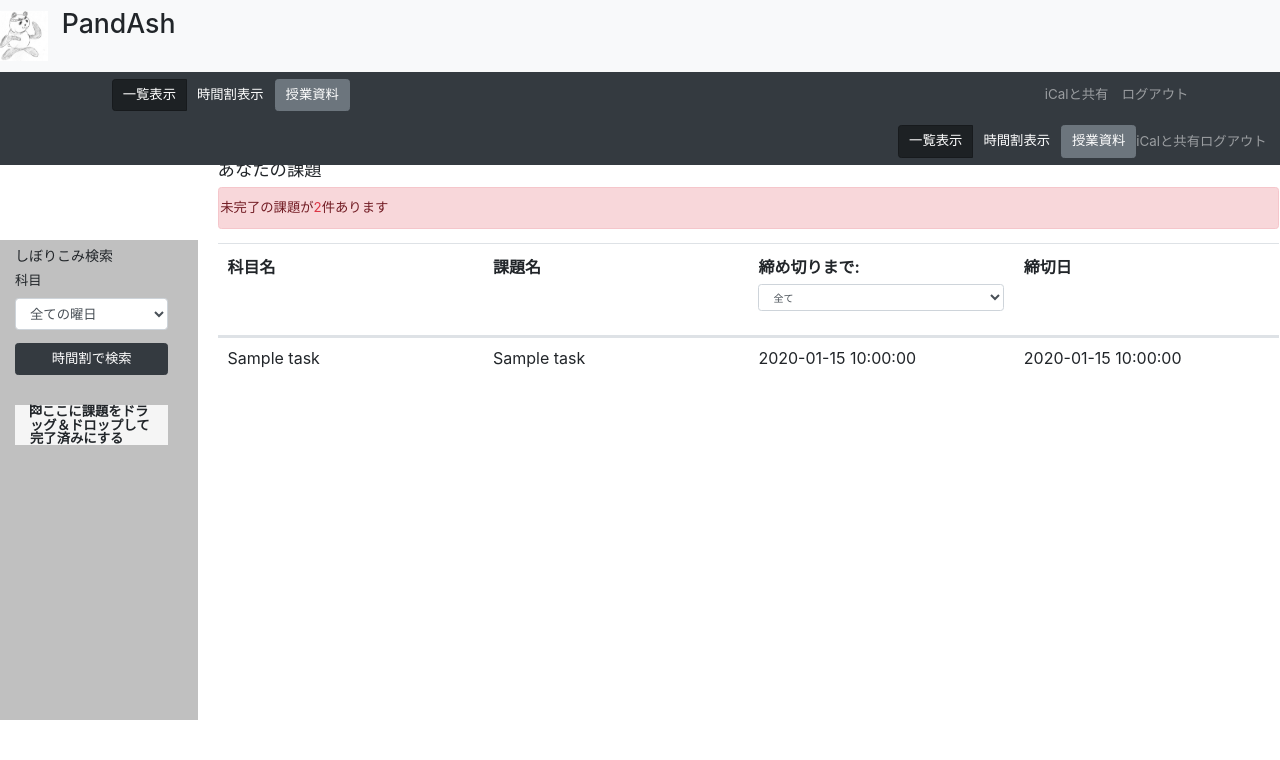
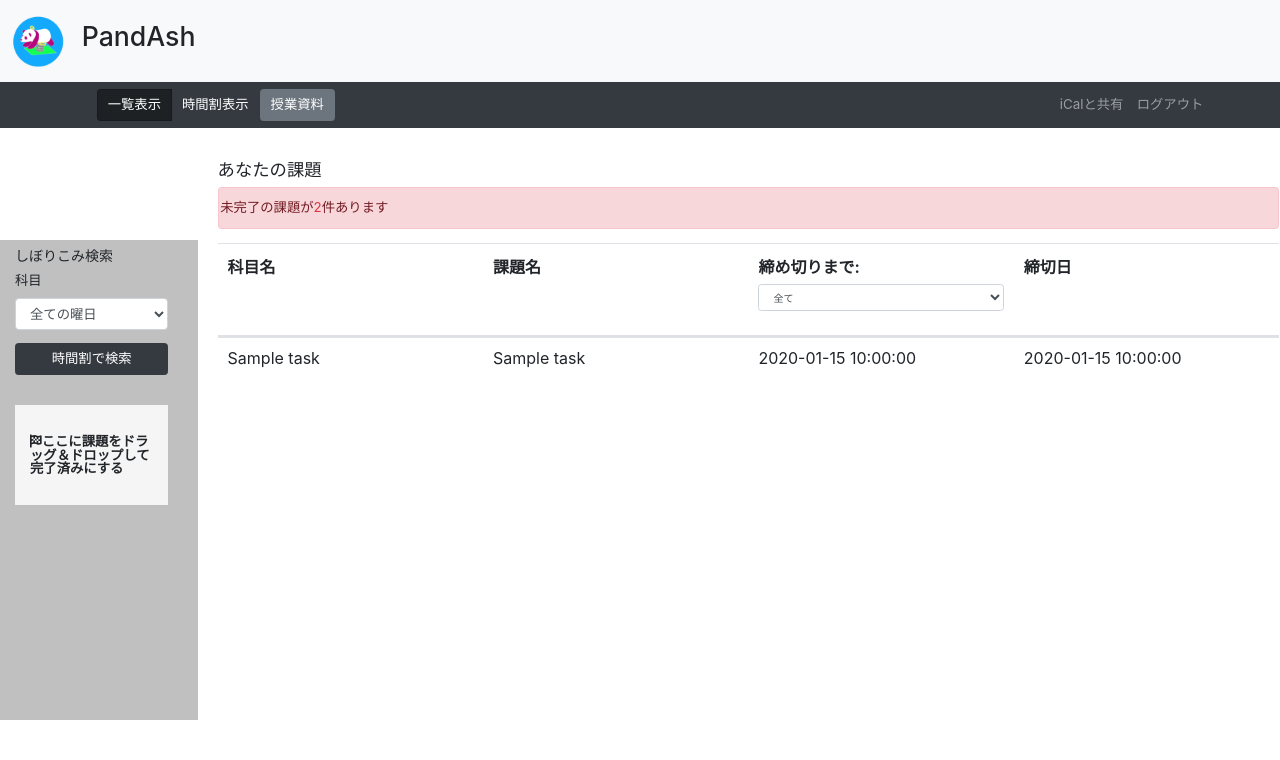
Before and after one commit to kyoto-u/pandash, a Flask app: template app/templates/tasklist.htm in a window 1280 px wide. Shown: the top 760 px of the page. Run offline with Flask 2, Linux system fonts and the light colour scheme; the template is opened without the code that fills it: most values are stand-ins (such as "Sample title", 1, 10 or a date in 2020); some libraries are stand-ins or nearby versions.

Commit message:
Jinjaテンプレートの微調整

```diff
--- a/app/static/css/originalcss_forlg.css
+++ b/app/static/css/originalcss_forlg.css
@@ -4,8 +4,13 @@ html{
 }
 
 #siteface{
-    height:50;
-    width:50;
+    height:60;
+    width:60;
+    margin-left: 10;
+}
+
+#SiteNamelabel{
+    padding-top: 13;
 }
 
 #wrapper {
@@ -63,6 +68,8 @@ footer {
 #tali_flag{
     background-color: whitesmoke;
     margin-top: 30px;
+    padding-top: 30;
+    padding-bottom: 30;
 }
 
 /*時間割表示ページ*/
--- a/app/static/css/originalcss_formd.css
+++ b/app/static/css/originalcss_formd.css
@@ -1,7 +1,11 @@
 /*全ページ共通部分*/
 #siteface{
-  height: 8vh;
-  width: 8vh;
+  height: 50;
+  width: 50;
+}
+
+#SiteNamelabel{
+    padding-top: 13;
 }
 
 html{
@@ -28,6 +32,10 @@ footer {
 .navbar-nav{
    display:inline-flex;
     flex-direction: row;
+}
+
+#logout_button{
+  padding-right: 10;
 }
 
 /*時間割表示ページ*/
--- a/app/templates/_base.htm
+++ b/app/templates/_base.htm
@@ -32,6 +32,7 @@
         </button>
       </div>
       <div class="modal-body">
+
         <div class="table-responsive table-considered">
           <table class="table table-sm modaltable">
             <thead>
@@ -114,6 +115,7 @@
           </table>
 
         </div>
+
       </div>
       <div class="modal-footer">
         <button type="button" class="btn btn-secondary" data-dismiss="modal">とじる</button>
@@ -129,13 +131,14 @@
       <nav class="navbar navbar-light bg-light" id="logonav">
         <div class="row">
           <a href="#" class=navbar-brand>
-            <img id="siteface" src="{{ url_for('static', filename='images/popup.jpg') }}" alt="ロゴ" width="60px"
-              height="60px">
+            <img id="siteface" src="{{ url_for('static', filename='images/headerlogo.jpg') }}" alt="ロゴ" width="60px"
+              height="80px">
           </a>
           <h1 id="SiteNamelabel">PandAsh</h1>
         </div>
       </nav>
       <!--メニュー-->
+      <!--
       <nav class="navbar navbar-expand-md md_fixed navbar-dark bg-dark">
         <div class="container" id="menubar">
           <a class="navbar-brand " href="/"></a>
@@ -174,9 +177,19 @@
           </div>
         </div>
       </nav>
-      <nav class="navbar justify-content-end navbar-dark bg-dark">
-        <div class="navbar-nav">
-          <div class="nav-item btn-group btn-group-toggle" data-toggle="buttons">
+    -->
+      <nav class="navbar navbar-expand md_fixed navbar-dark bg-dark">
+        <div class="container" id="menubar">
+          <a class="navbar-brand " href="/"></a>
+          <button id="logotoggle" class="navbar-toggler" type="button" data-toggle="collapse"
+            data-target="#navbarNavDropdown2" aria-controls="navbarNavDropdown2" aria-expanded="false"
+            aria-label="Toggle navigation">
+            <span class="navbar-toggler-icon"></span>
+          </button>
+          <div class="collapse navbar-collapse justify-content-end" id="navbarNavDropdown2">
+            <ul class="navbar-nav mr-auto toggle_lefts">
+              <li class="nav-item">
+                <div class="btn-group btn-group-toggle" data-toggle="buttons">
                   <label class="btn btn-dark active">
                     <input type="radio" name="options" id="option1" autocomplete="off" checked>一覧表示
                   </label>
@@ -184,18 +197,28 @@
                     <input type="radio" name="options" id="option2" autocomplete="off">時間割表示
                   </label>
                 </div>
-          <a class="btn btn-secondary d-none d-md-block" href="#" role="button">授業資料</a>
-          <div class="nav-item d-none d-md-block">
+              </li>
+              <li class="nav-item d-none d-md-block">
+                <a class="btn btn-secondary" href="#" role="button">授業資料</a>
+              </li>
+            </ul>
+
+            <ul class="navbar-nav toggle_rights">
+              <li class="nav-item d-none d-md-block">
                 <a class="nav-link" href="#" data-container='body' 　data-placement="left" data-toggle="tooltip"
                   title="iCalファイルをダウンロードします">iCalと共有</a>
-          </div>
-          <div class="nav-item">
+              </li>
+              <li id="logout_button" class="nav-item">
                 <a class="nav-link" href="#">ログアウト</a>
+              </li>
+            </ul>
+
           </div>
         </div>
       </nav>
     </div>
   </header>
+
   <div id="wrapper">
     <main id="contents">
       <div id="bodycontent">
```
Also changed, not shown: app/static/css/login.css (+14 -3 lines), app/templates/_login.htm (+14 -9 lines), app/templates/overview.htm (+31 -28 lines), app/static/images/headerlogo.jpg (added), app/static/images/logo.jpg (added). Lines whose indentation alone changed are shown as unchanged.
